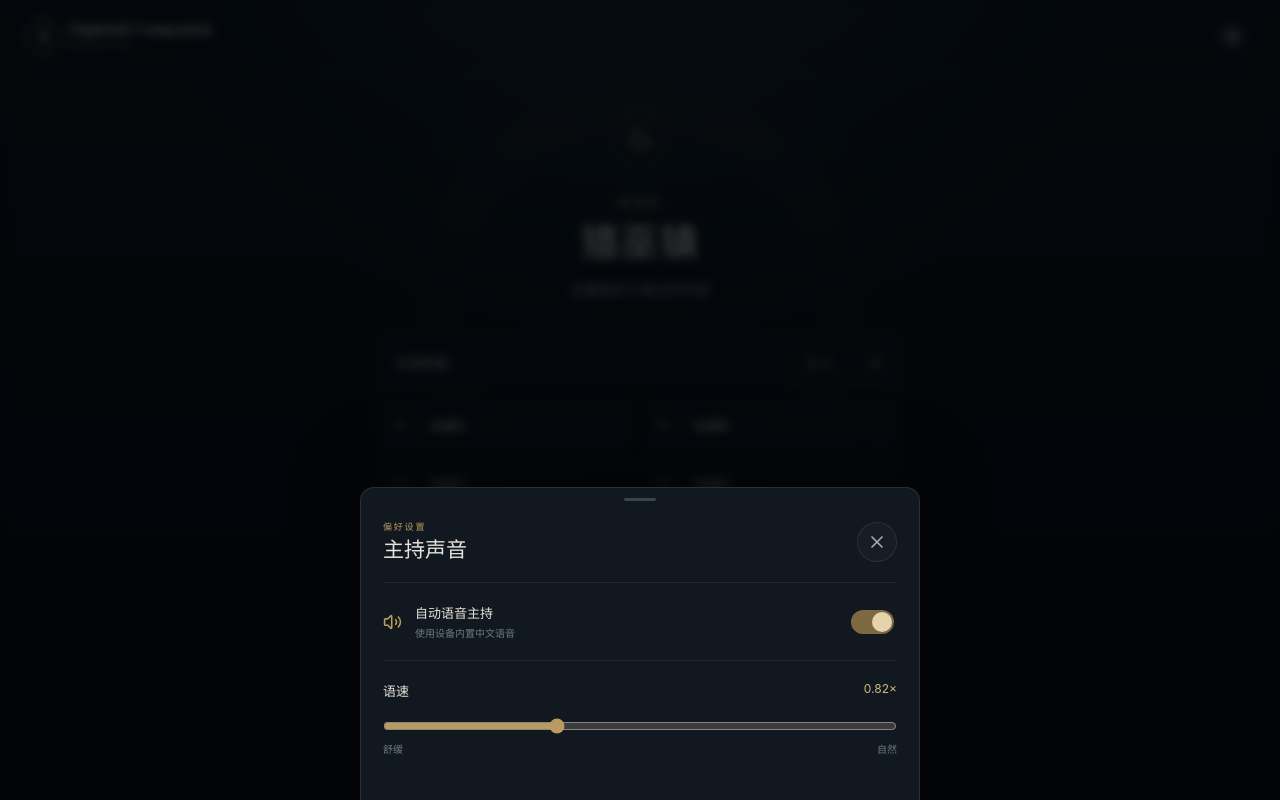
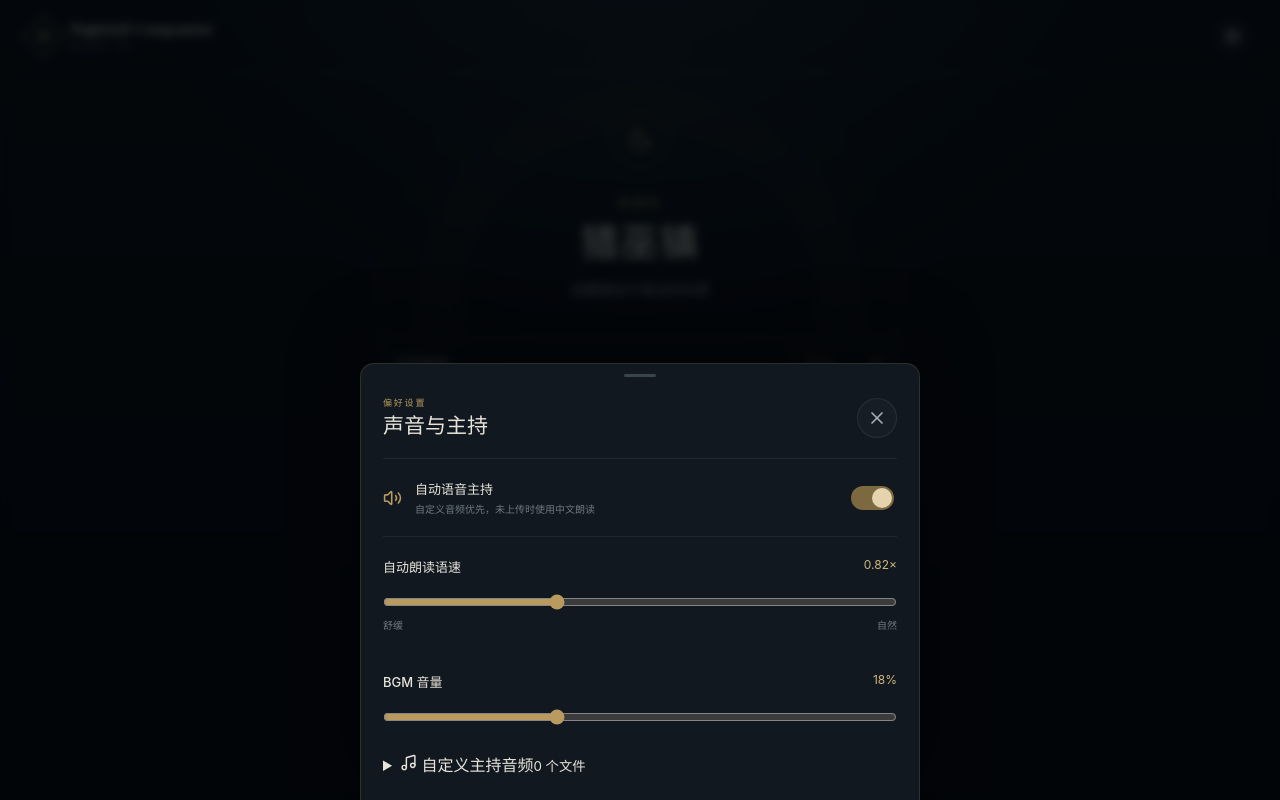
Before and after one commit to chaibaobao/nightfall-companion, a React (Vite) app: page / in a window 1280 px wide. Both pictures are taken after a click on the button "打开设置". Built offline with nearby package versions, Linux system fonts and the light colour scheme.

Commit message:
chore: update src/App.tsx

```diff
--- a/src/App.tsx
+++ b/src/App.tsx
@@ -1,81 +1,66 @@
 import { useEffect, useMemo, useRef, useState } from 'react'
-import { Eye, EyeOff, Moon, RotateCcw, Settings, Shield, Sparkles, Volume2, VolumeX, X } from 'lucide-react'
+import { Check, Eye, EyeOff, Moon, Music, Settings, Shield, Sparkles, Upload, Volume2, VolumeX, X } from 'lucide-react'
 import { clearGame, initialGame, loadGame, loadVoice, saveGame, saveVoice } from './storage'
-import { pause, speakLines, stopSpeech } from './speech'
+import { getAudioAssetNames, NARRATION_LINES, pause, removeAudioAsset, saveAudioAsset, speakLines, stopSpeech, withBackgroundMusic } from './speech'
 import type { GameState, Phase, Player, VoiceSettings } from './types'
 
+const line = (id: string) => NARRATION_LINES.find((item) => item.id === id)!
 const phaseCopy: Record<Phase, { eyebrow: string; title: string; prompt: string }> = {
   START: { eyebrow: '新游戏', title: '猎巫镇', prompt: '设置围坐于桌边的玩家' },
   DAWN_PHASE: { eyebrow: '黎明阶段', title: '所有人闭眼', prompt: '请聆听主持引导' },
   WITCH_BLACK_CAT_ACTION: { eyebrow: '黎明阶段 · 女巫行动', title: '放置黑猫', prompt: '请选择一名玩家' },
-  DAY_START: { eyebrow: '黎明', title: '天亮了', prompt: '黑猫已经悄然找到归宿' },
+  DAY_START: { eyebrow: '黎明', title: '天亮了', prompt: '准备进入第一个夜晚' },
   NIGHT_PHASE: { eyebrow: '夜晚阶段', title: '夜晚降临', prompt: '所有人闭眼，请聆听主持引导' },
   WITCH_KILL_ACTION: { eyebrow: '夜晚阶段 · 女巫行动', title: '选择谋杀对象', prompt: '请选择一名玩家' },
   SHERIFF_PROTECT_ACTION: { eyebrow: '夜晚阶段 · 警长行动', title: '选择保护对象', prompt: '请遵守规则，不要保护自己' },
   RESULTS_READY: { eyebrow: '黎明', title: '夜晚行动完成', prompt: '所有选择均已封存' },
   RESULTS_REVEALED: { eyebrow: '行动记录', title: '昨夜结果', prompt: '公布本轮隐藏选择' },
+  GAME_COMPLETE: { eyebrow: '游戏结束', title: '夜幕散去', prompt: '本局主持流程已经完成' },
 }
 
 function makePlayers(count: number, existing: Player[]) {
-  return Array.from({ length: count }, (_, index) => ({
-    id: index + 1,
-    name: existing[index]?.name ?? `玩家${String.fromCharCode(65 + index)}`,
-  }))
+  return Array.from({ length: count }, (_, index) => ({ id: index + 1, name: existing[index]?.name ?? `玩家${String.fromCharCode(65 + index)}` }))
 }
 
 export default function App() {
   const [game, setGame] = useState<GameState>(() => loadGame())
   const [voice, setVoice] = useState<VoiceSettings>(() => loadVoice())
-  const [draftPlayers, setDraftPlayers] = useState<Player[]>(() => {
-    const saved = loadGame().players
-    return saved.length ? saved : makePlayers(6, [])
-  })
+  const [draftPlayers, setDraftPlayers] = useState<Player[]>(() => loadGame().players.length ? loadGame().players : makePlayers(6, []))
   const [busy, setBusy] = useState(false)
   const [settingsOpen, setSettingsOpen] = useState(false)
+  const [audioNames, setAudioNames] = useState<Record<string, string>>(() => getAudioAssetNames())
+  const [audioMessage, setAudioMessage] = useState('')
   const mounted = useRef(true)
 
-  useEffect(() => () => {
-    mounted.current = false
-    stopSpeech()
-  }, [])
-
+  useEffect(() => { mounted.current = true; return () => { mounted.current = false; stopSpeech() } }, [])
   useEffect(() => saveGame(game), [game])
   useEffect(() => saveVoice(voice), [voice])
 
   const copy = phaseCopy[game.phase]
   const isAction = ['WITCH_BLACK_CAT_ACTION', 'WITCH_KILL_ACTION', 'SHERIFF_PROTECT_ACTION'].includes(game.phase)
-  const playerName = useMemo(() => (id: number | null) => game.players.find((p) => p.id === id)?.name ?? '未选择', [game.players])
-
-  const changePhase = (phase: Phase) => {
-    if (mounted.current) setGame((current) => ({ ...current, phase }))
-  }
-
-  const narrate = async (lines: string[], waitAfter = 0) => {
-    await speakLines(lines, voice)
-    if (waitAfter) await pause(waitAfter)
-  }
+  const playerName = useMemo(() => (id: number | null) => game.players.find((p) => p.id === id)?.name ?? '无', [game.players])
+  const changePhase = (phase: Phase) => mounted.current && setGame((current) => ({ ...current, phase }))
+  const scene = async (action: () => Promise<void>) => withBackgroundMusic(voice, action)
+  const say = (ids: string[]) => speakLines(ids.map(line), voice)
 
   const beginGame = async () => {
     if (draftPlayers.some((player) => !player.name.trim())) return
-    stopSpeech()
-    setBusy(true)
-    const fresh: GameState = { ...initialGame, players: draftPlayers.map((p) => ({ ...p, name: p.name.trim() })), phase: 'DAWN_PHASE' }
-    setGame(fresh)
-    // A short utterance in this direct click handler unlocks speech on restrictive mobile browsers.
-    await narrate(['黎明阶段开始。', '所有人闭眼。'], 3000)
-    await narrate(['女巫请睁眼。', '请选择放置黑猫的对象。', '女巫可以选择任意玩家，包括自己。'])
-    changePhase('WITCH_BLACK_CAT_ACTION')
-    if (mounted.current) setBusy(false)
+    stopSpeech(); setBusy(true)
+    setGame({ ...initialGame, players: draftPlayers.map((p) => ({ ...p, name: p.name.trim() })), phase: 'DAWN_PHASE' })
+    await scene(async () => { await say(['dawn-start', 'all-close-eyes']); await pause(3000); await say(['witch-open-eyes', 'black-cat-select', 'witch-any-player']) })
+    changePhase('WITCH_BLACK_CAT_ACTION'); if (mounted.current) setBusy(false)
   }
 
   const beginNight = async () => {
-    stopSpeech()
-    setBusy(true)
-    changePhase('NIGHT_PHASE')
-    await narrate(['夜晚降临。', '所有人闭眼。'], 3000)
-    await narrate(['女巫请睁眼。', '请选择今晚要谋杀的对象。', '女巫可以选择任意玩家，包括自己。'])
-    changePhase('WITCH_KILL_ACTION')
-    if (mounted.current) setBusy(false)
+    stopSpeech(); setBusy(true)
+    const nextNumber = game.phase === 'RESULTS_REVEALED' ? game.nightNumber + 1 : game.nightNumber
+    setGame((current) => ({ ...current, nightNumber: nextNumber, witchKillTarget: null, sheriffProtectTarget: null, phase: 'NIGHT_PHASE' }))
+    await scene(async () => { await say(['night-falls', 'all-close-eyes']); await pause(3000); await say(['witch-open-eyes', 'witch-kill-select', 'witch-any-player']) })
+    changePhase('WITCH_KILL_ACTION'); if (mounted.current) setBusy(false)
+  }
+
+  const finishNight = (witchTarget: number, sheriffTarget: number | null) => {
+    setGame((current) => ({ ...current, witchKillTarget: witchTarget, sheriffProtectTarget: sheriffTarget, phase: 'RESULTS_READY', history: [...current.history, { nightNumber: current.nightNumber, witchKillTarget: witchTarget, sheriffProtectTarget: sheriffTarget, sheriffEnabled: current.sheriffEnabled }] }))
   }
 
   const selectPlayer = async (id: number) => {
@@ -83,154 +68,58 @@ export default function App() {
     setBusy(true)
     if (game.phase === 'WITCH_BLACK_CAT_ACTION') {
       setGame((current) => ({ ...current, blackCatTarget: id, phase: 'DAWN_PHASE' }))
-      await narrate(['黑猫已放置。', '女巫请闭眼。'], 3000)
-      await narrate(['天亮了。'])
+      await scene(async () => { await say(['black-cat-placed', 'witch-close-eyes']); await pause(3000); await say(['day-breaks']) })
       changePhase('DAY_START')
     } else if (game.phase === 'WITCH_KILL_ACTION') {
       setGame((current) => ({ ...current, witchKillTarget: id, phase: 'NIGHT_PHASE' }))
-      await narrate(['对象已选择。', '女巫请闭眼。'], 3000)
-      await narrate(['警长请睁眼。', '请选择需要保护的对象。', '警长不能保护自己。'])
-      changePhase('SHERIFF_PROTECT_ACTION')
+      await scene(async () => { await say(['target-selected', 'witch-close-eyes']); await pause(3000); if (game.sheriffEnabled) await say(['sheriff-open-eyes', 'sheriff-select', 'sheriff-rule']); else await say(['day-breaks']) })
+      if (game.sheriffEnabled) changePhase('SHERIFF_PROTECT_ACTION'); else finishNight(id, null)
     } else if (game.phase === 'SHERIFF_PROTECT_ACTION') {
       setGame((current) => ({ ...current, sheriffProtectTarget: id, phase: 'NIGHT_PHASE' }))
-      await narrate(['对象已选择。', '警长请闭眼。'], 3000)
-      await narrate(['天亮了。'])
-      changePhase('RESULTS_READY')
+      await scene(async () => { await say(['target-selected', 'sheriff-close-eyes']); await pause(3000); await say(['day-breaks']) })
+      finishNight(game.witchKillTarget!, id)
     }
     if (mounted.current) setBusy(false)
   }
 
-  const revealResults = async () => {
-    setBusy(true)
-    await narrate(['昨夜行动结果如下。'])
-    changePhase('RESULTS_REVEALED')
-    if (mounted.current) setBusy(false)
+  const revealResults = async () => { setBusy(true); await scene(() => say(['results-intro'])); changePhase('RESULTS_REVEALED'); if (mounted.current) setBusy(false) }
+  const reset = () => { stopSpeech(); clearGame(); setGame(initialGame); setDraftPlayers(makePlayers(6, [])); setBusy(false); setSettingsOpen(false) }
+  const replayPrompt = async () => {
+    const ids: Partial<Record<Phase, string[]>> = { WITCH_BLACK_CAT_ACTION: ['black-cat-select', 'witch-any-player'], WITCH_KILL_ACTION: ['witch-kill-select', 'witch-any-player'], SHERIFF_PROTECT_ACTION: ['sheriff-select', 'sheriff-rule'] }
+    if (ids[game.phase]) await scene(() => say(ids[game.phase]!))
+  }
+  const uploadAudio = async (id: string, file?: File) => {
+    if (!file) return
+    try { setAudioMessage('正在保存…'); setAudioNames(await saveAudioAsset(id, file)); setAudioMessage('已保存到本机，可离线使用') }
+    catch (error) { setAudioMessage(error instanceof Error ? error.message : '音频保存失败') }
   }
 
-  const reset = () => {
-    stopSpeech()
-    clearGame()
-    setGame(initialGame)
-    setDraftPlayers(makePlayers(6, []))
-    setBusy(false)
-    setSettingsOpen(false)
-  }
+  const icon = game.phase === 'SHERIFF_PROTECT_ACTION' ? <Shield /> : game.phase === 'RESULTS_REVEALED' ? <Eye /> : ['DAY_START', 'RESULTS_READY', 'GAME_COMPLETE'].includes(game.phase) ? <Sparkles /> : <Moon />
+  const nightChoice = <div className="night-choice"><label className="toggle-row inline-toggle"><span><Shield /><i><strong>本轮播报警长</strong><small>警长能力失效时关闭</small></i></span><input type="checkbox" checked={game.sheriffEnabled} onChange={(e) => setGame((current) => ({ ...current, sheriffEnabled: e.target.checked }))} /></label><button className="primary-button compact" onClick={beginNight}>{game.phase === 'RESULTS_REVEALED' ? '进入下一夜' : '进入夜晚'}</button><button className="secondary-button" onClick={() => changePhase('GAME_COMPLETE')}>结束游戏</button></div>
 
-  const replayPrompt = async () => {
-    const lines: Partial<Record<Phase, string[]>> = {
-      WITCH_BLACK_CAT_ACTION: ['请选择放置黑猫的对象。', '女巫可以选择任意玩家，包括自己。'],
-      WITCH_KILL_ACTION: ['请选择今晚要谋杀的对象。', '女巫可以选择任意玩家，包括自己。'],
-      SHERIFF_PROTECT_ACTION: ['请选择需要保护的对象。', '警长不能保护自己。'],
-    }
-    const current = lines[game.phase]
-    if (current) await narrate(current)
-  }
+  return <main className="app-shell">
+    <div className="ambient" aria-hidden="true" />
+    <header className="topbar"><div><span className="brand-mark" aria-hidden="true">N</span><div className="brand-copy"><strong>Nightfall Companion</strong><span>Night {String(game.nightNumber).padStart(2, '0')}</span></div></div><button className="icon-button" onClick={() => setSettingsOpen(true)} aria-label="打开设置"><Settings size={19} /></button></header>
+    <section className={`stage ${game.phase === 'START' ? 'stage-setup' : ''}`} key={game.phase}>
+      <div className="phase-symbol" aria-hidden="true">{icon}</div><p className="eyebrow">{copy.eyebrow}</p><h1>{copy.title}</h1><p className="prompt">{copy.prompt}</p>
+      {game.phase === 'START' && <div className="setup-panel"><label className="count-row"><span>玩家数量</span><select value={draftPlayers.length} onChange={(e) => setDraftPlayers(makePlayers(Number(e.target.value), draftPlayers))}>{Array.from({ length: 14 }, (_, i) => i + 3).map((count) => <option value={count} key={count}>{count} 人</option>)}</select></label><div className="name-list">{draftPlayers.map((player, index) => <label className="name-field" key={player.id}><span>{String(player.id).padStart(2, '0')}</span><input value={player.name} maxLength={12} aria-label={`玩家 ${player.id} 姓名`} onChange={(e) => { const next = [...draftPlayers]; next[index] = { ...player, name: e.target.value }; setDraftPlayers(next) }} /></label>)}</div><button className="primary-button" onClick={beginGame} disabled={draftPlayers.some((p) => !p.name.trim())}>开始游戏</button><p className="privacy-note">玩家身份不会被记录 · 所有数据仅保存在本机</p></div>}
+      {isAction && <div className="action-area"><div className="instruction"><EyeOff size={15} /> 点击后立即封存，不会显示选择结果</div><div className="player-grid">{game.players.map((player) => <button className="player-card" key={player.id} onClick={() => selectPlayer(player.id)} disabled={busy}><span>{String(player.id).padStart(2, '0')}</span><strong>{player.name}</strong><i aria-hidden="true" /></button>)}</div><button className="text-button" onClick={replayPrompt} disabled={busy || !voice.enabled}><Volume2 size={15} /> 重播提示</button></div>}
+      {busy && game.phase !== 'START' && !isAction && <div className="listening"><span /><p>请聆听主持引导</p></div>}
+      {game.phase === 'DAY_START' && nightChoice}
+      {game.phase === 'RESULTS_READY' && <div className="sealed-card"><EyeOff size={25} /><p>结果仍处于隐藏状态</p><button className="primary-button compact" onClick={revealResults} disabled={busy}>展示结果</button></div>}
+      {game.phase === 'RESULTS_REVEALED' && <><div className="results"><div><span>被谋杀</span><strong>{playerName(game.witchKillTarget)}</strong></div><div><span>被保护</span><strong>{game.sheriffEnabled ? playerName(game.sheriffProtectTarget) : '本轮无警长'}</strong></div><div><span>黑猫位置</span><strong>{playerName(game.blackCatTarget)}</strong></div></div>{nightChoice}</>}
+      {game.phase === 'GAME_COMPLETE' && <div className="sealed-card complete-card"><Check size={26} /><p>共完成 {game.history.length} 个夜晚阶段</p><button className="primary-button compact" onClick={reset}>开始新游戏</button></div>}
+    </section>
+    {settingsOpen && <div className="sheet-backdrop" onClick={() => setSettingsOpen(false)}><aside className="settings-sheet" onClick={(e) => e.stopPropagation()}><div className="sheet-handle" /><div className="sheet-title"><div><span>偏好设置</span><strong>声音与主持</strong></div><button className="icon-button" onClick={() => setSettingsOpen(false)} aria-label="关闭设置"><X size={20} /></button></div><div className="settings-scroll">
+      <label className="toggle-row"><span>{voice.enabled ? <Volume2 /> : <VolumeX />}<i><strong>自动语音主持</strong><small>自定义音频优先，未上传时使用中文朗读</small></i></span><input type="checkbox" checked={voice.enabled} onChange={(e) => { stopSpeech(); setVoice({ ...voice, enabled: e.target.checked }) }} /></label>
+      <label className="rate-control"><span><strong>自动朗读语速</strong><output>{voice.rate.toFixed(2)}×</output></span><input type="range" min="0.65" max="1.1" step="0.05" value={voice.rate} onChange={(e) => setVoice({ ...voice, rate: Number(e.target.value) })} /><small><span>舒缓</span><span>自然</span></small></label>
+      <label className="rate-control"><span><strong>BGM 音量</strong><output>{Math.round(voice.bgmVolume * 100)}%</output></span><input type="range" min="0.05" max="0.5" step="0.05" value={voice.bgmVolume} onChange={(e) => setVoice({ ...voice, bgmVolume: Number(e.target.value) })} /></label>
+      <details className="audio-library"><summary><span><Music size={17} /> 自定义主持音频</span><small>{Object.keys(audioNames).length} 个文件</small></summary><p>上传后将替换对应的自动朗读，仅保存在此设备。</p><AudioUploadRow id="bgm" label="播报背景音乐（循环）" filename={audioNames.bgm} onUpload={uploadAudio} onRemove={async (id) => setAudioNames(await removeAudioAsset(id))} />{NARRATION_LINES.map((item) => <AudioUploadRow key={item.id} id={item.id} label={item.label} sublabel={item.text} filename={audioNames[item.id]} onUpload={uploadAudio} onRemove={async (id) => setAudioNames(await removeAudioAsset(id))} />)}</details>
+      {audioMessage && <p className="audio-message">{audioMessage}</p>}{game.phase !== 'START' && <button className="danger-button" onClick={reset}>结束并清除本局</button>}
+    </div></aside></div>}
+  </main>
+}
 
-  const icon = game.phase === 'SHERIFF_PROTECT_ACTION' ? <Shield /> : game.phase === 'RESULTS_REVEALED' ? <Eye /> : game.phase === 'DAY_START' || game.phase === 'RESULTS_READY' ? <Sparkles /> : <Moon />
-
-  return (
-    <main className="app-shell">
-      <div className="ambient" aria-hidden="true" />
-      <header className="topbar">
-        <div>
-          <span className="brand-mark" aria-hidden="true">N</span>
-          <div className="brand-copy">
-            <strong>Nightfall Companion</strong>
-            <span>Night {String(game.nightNumber).padStart(2, '0')}</span>
-          </div>
-        </div>
-        <button className="icon-button" onClick={() => setSettingsOpen(true)} aria-label="打开设置"><Settings size={19} /></button>
-      </header>
-
-      <section className={`stage ${game.phase === 'START' ? 'stage-setup' : ''}`} key={game.phase}>
-        <div className="phase-symbol" aria-hidden="true">{icon}</div>
-        <p className="eyebrow">{copy.eyebrow}</p>
-        <h1>{copy.title}</h1>
-        <p className="prompt">{copy.prompt}</p>
-
-        {game.phase === 'START' && (
-          <div className="setup-panel">
-            <label className="count-row">
-              <span>玩家数量</span>
-              <select value={draftPlayers.length} onChange={(event) => setDraftPlayers(makePlayers(Number(event.target.value), draftPlayers))}>
-                {Array.from({ length: 14 }, (_, i) => i + 3).map((count) => <option value={count} key={count}>{count} 人</option>)}
-              </select>
-            </label>
-            <div className="name-list">
-              {draftPlayers.map((player, index) => (
-                <label className="name-field" key={player.id}>
-                  <span>{String(player.id).padStart(2, '0')}</span>
-                  <input value={player.name} maxLength={12} aria-label={`玩家 ${player.id} 姓名`} onChange={(event) => {
-                    const next = [...draftPlayers]
-                    next[index] = { ...player, name: event.target.value }
-                    setDraftPlayers(next)
-                  }} />
-                </label>
-              ))}
-            </div>
-            <button className="primary-button" onClick={beginGame} disabled={draftPlayers.some((p) => !p.name.trim())}>开始游戏</button>
-            <p className="privacy-note">玩家身份不会被记录 · 所有数据仅保存在本机</p>
-          </div>
-        )}
-
-        {isAction && (
-          <div className="action-area">
-            <div className="instruction"><EyeOff size={15} /> 点击后立即封存，不会显示选择结果</div>
-            <div className="player-grid">
-              {game.players.map((player) => (
-                <button className="player-card" key={player.id} onClick={() => selectPlayer(player.id)} disabled={busy}>
-                  <span>{String(player.id).padStart(2, '0')}</span>
-                  <strong>{player.name}</strong>
-                  <i aria-hidden="true" />
-                </button>
-              ))}
-            </div>
-            <button className="text-button" onClick={replayPrompt} disabled={busy || !voice.enabled}><Volume2 size={15} /> 重播提示</button>
-          </div>
-        )}
-
-        {busy && game.phase !== 'START' && !isAction && (
-          <div className="listening"><span /><p>请聆听主持引导</p></div>
-        )}
-
-        {game.phase === 'DAY_START' && <button className="primary-button compact" onClick={beginNight}>进入夜晚</button>}
-
-        {game.phase === 'RESULTS_READY' && (
-          <div className="sealed-card">
-            <EyeOff size={25} />
-            <p>结果仍处于隐藏状态</p>
-            <button className="primary-button compact" onClick={revealResults} disabled={busy}>展示结果</button>
-          </div>
-        )}
-
-        {game.phase === 'RESULTS_REVEALED' && (
-          <div className="results">
-            <div><span>被谋杀</span><strong>{playerName(game.witchKillTarget)}</strong></div>
-            <div><span>被保护</span><strong>{playerName(game.sheriffProtectTarget)}</strong></div>
-            <div><span>黑猫位置</span><strong>{playerName(game.blackCatTarget)}</strong></div>
-            <button className="secondary-button" onClick={reset}><RotateCcw size={16} /> 开始新游戏</button>
-          </div>
-        )}
-      </section>
-
-      {settingsOpen && (
-        <div className="sheet-backdrop" onClick={() => setSettingsOpen(false)}>
-          <aside className="settings-sheet" onClick={(event) => event.stopPropagation()}>
-            <div className="sheet-handle" />
-            <div className="sheet-title"><div><span>偏好设置</span><strong>主持声音</strong></div><button className="icon-button" onClick={() => setSettingsOpen(false)} aria-label="关闭设置"><X size={20} /></button></div>
-            <label className="toggle-row">
-              <span>{voice.enabled ? <Volume2 /> : <VolumeX />}<i><strong>自动语音主持</strong><small>使用设备内置中文语音</small></i></span>
-              <input type="checkbox" checked={voice.enabled} onChange={(event) => { stopSpeech(); setVoice({ ...voice, enabled: event.target.checked }) }} />
-            </label>
-            <label className="rate-control">
-              <span><strong>语速</strong><output>{voice.rate.toFixed(2)}×</output></span>
-              <input type="range" min="0.65" max="1.1" step="0.05" value={voice.rate} onChange={(event) => setVoice({ ...voice, rate: Number(event.target.value) })} />
-              <small><span>舒缓</span><span>自然</span></small>
-            </label>
-            {game.phase !== 'START' && <button className="danger-button" onClick={reset}>结束并清除本局</button>}
-          </aside>
-        </div>
-      )}
-    </main>
-  )
+function AudioUploadRow({ id, label, sublabel, filename, onUpload, onRemove }: { id: string; label: string; sublabel?: string; filename?: string; onUpload: (id: string, file?: File) => void; onRemove: (id: string) => void }) {
+  return <div className="audio-row"><div><strong>{label}</strong>{sublabel && <small>{sublabel}</small>}{filename && <em>{filename}</em>}</div><div>{filename && <button onClick={() => onRemove(id)} aria-label={`移除${label}`}><X size={14} /></button>}<label><Upload size={14} /><input type="file" accept="audio/*" onChange={(e) => { onUpload(id, e.target.files?.[0]); e.target.value = '' }} /><span>{filename ? '替换' : '上传'}</span></label></div></div>
 }
```
